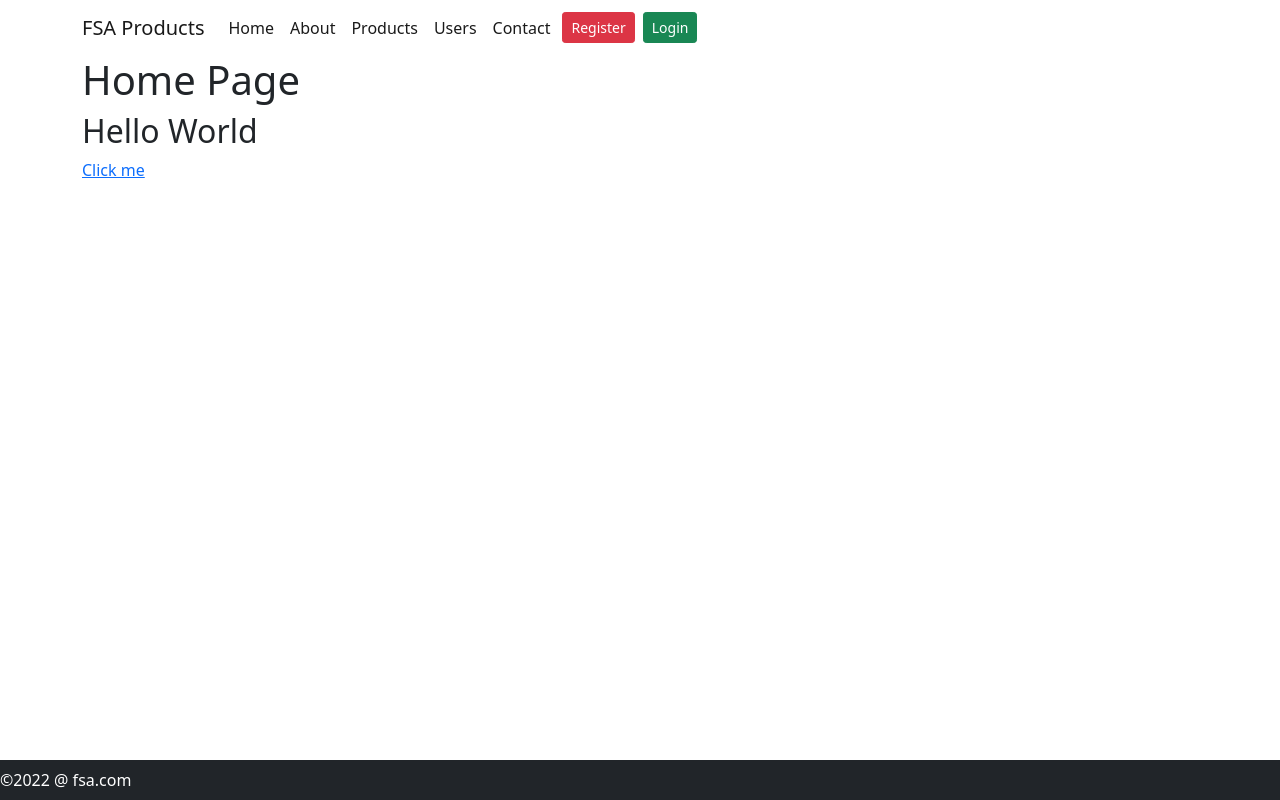
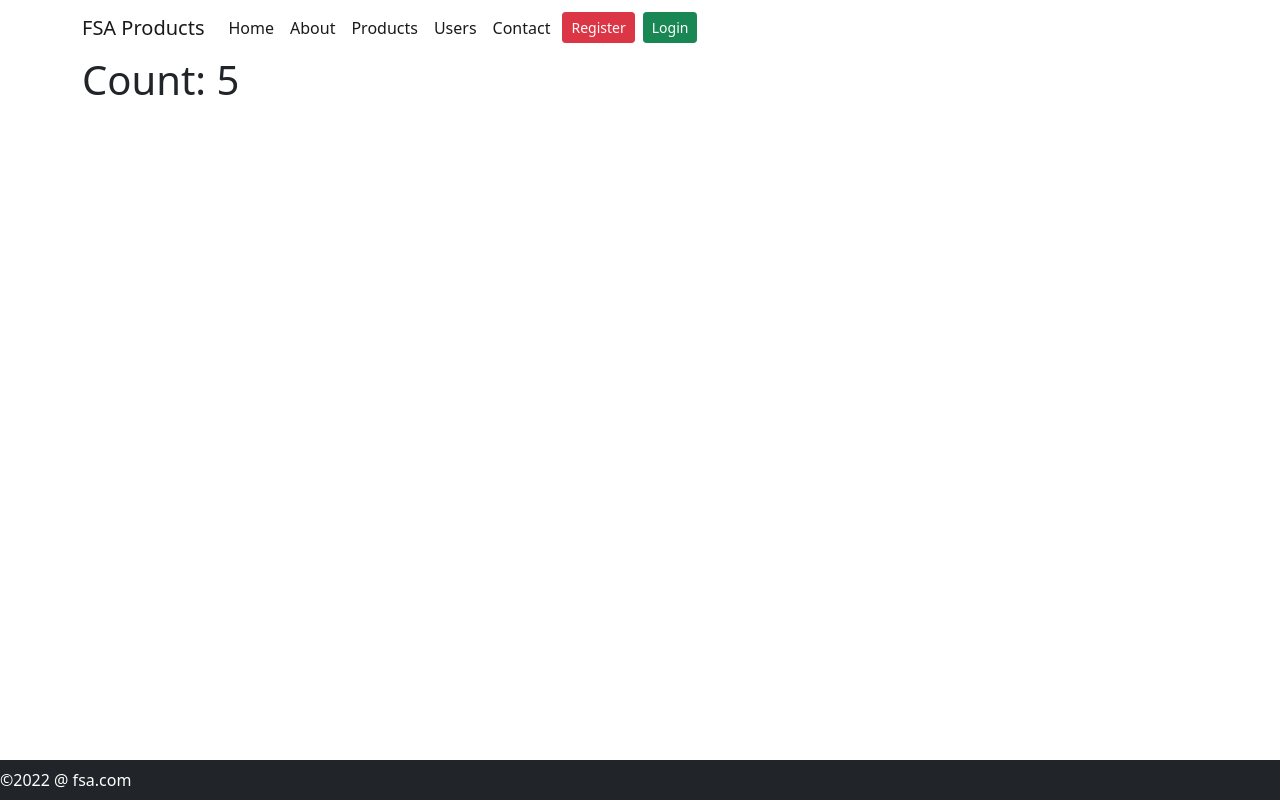
Before and after one commit to Mujib517/fsa-ui-b3, a React (Create React App) app: page / in a window 1280 px wide. Built offline with nearby package versions, Linux system fonts and the light colour scheme.

Commit message:
life cycle methods

```diff
--- /dev/null
+++ b/src/AutoCounter.js
@@ -0,0 +1,23 @@
+import React, { Component } from 'react';
+
+class AutoCounter extends Component {
+    state = { count: 0 }
+
+    componentDidMount = () => {
+        this.interval = setInterval(() => {
+            console.log('set interval');
+            let old = this.state.count;
+            this.setState({ count: ++old });
+        }, 1000);
+    }
+
+    componentWillUnmount() {
+        clearInterval(this.interval);
+    }
+
+    render() {
+        return <h1>Count: {this.state.count}</h1>;
+    }
+}
+
+export default AutoCounter;
--- a/src/Counter.js
+++ b/src/Counter.js
@@ -1,4 +1,6 @@
 import React from 'react';
+
+// constructor
 class Counter extends React.Component {
     state = {
         count: 0
@@ -7,6 +9,7 @@ class Counter extends React.Component {
     constructor(props) {
         super(props);
         this.state.count = this.props.count;
+        console.log('constructor');
         // this.onInc = this.onInc.bind(this);
         // this.onDec = this.onDec.bind(this);
     }
@@ -27,7 +30,25 @@ class Counter extends React.Component {
         });
     }
 
+    componentDidMount() {
+        console.log('component did mount');
+    }
+
+    shouldComponentUpdate(nextProps, nextState) {
+        // lodash
+        return nextState.person === this.state.person;
+    }
+
+    componentDidUpdate() {
+        console.log('updated');
+    }
+
+    componentWillUnmount() {
+        console.log('unmounted');
+    }
+
     render() {
+        console.log('render');
         return <>
             <h1>Counter</h1>
             <h4>Count: {this.state.count}</h4>
--- a/src/Home.js
+++ b/src/Home.js
@@ -1,4 +1,9 @@
 import React from 'react';
+import AutoCounter from './AutoCounter';
+import Counter from './Counter';
+
+
+// Life cycle methods
 
 function Home() {
     // <div>
@@ -6,12 +11,7 @@ function Home() {
     // <h2> Hello World</h2>
     // <a href="google.com"/>
     // </div>
-    const h1 = React.createElement('h1', {}, "Home Page");
-    const h2 = React.createElement('h2', {}, "Hello World");
-    const a = React.createElement('a', { href: 'https://www.google.com' }, "Click me");
-    const div = React.createElement('div', {}, [h1, h2, a]);
-
-    return div;
+    return <AutoCounter />
 }
 
 export default Home;
--- a/src/ProductList.js
+++ b/src/ProductList.js
@@ -18,13 +18,15 @@ class ProductList extends Component {
         loading: true
     };
 
-    constructor() {
-        super();
-
-        productSvc.get()
-            .then(res => this.setState({ products: res.data, hasError: false }))
-            .catch(err => this.setState({ hasError: true }))
-            .finally(() => this.setState({ loading: false }));
+    componentDidMount = async () => {
+        try {
+            const res = await productSvc.get();
+            this.setState({ products: res.data, hasError: false });
+        } catch (err) {
+            this.setState({ hasError: true });
+        } finally {
+            this.setState({ loading: false });
+        }
     }
 
     onRemoveChild = async () => {
@@ -51,3 +53,7 @@ class ProductList extends Component {
 }
 
 export default ProductList;
+
+// Vitual DOM in memory object
+// DOM
+// Vue
```
